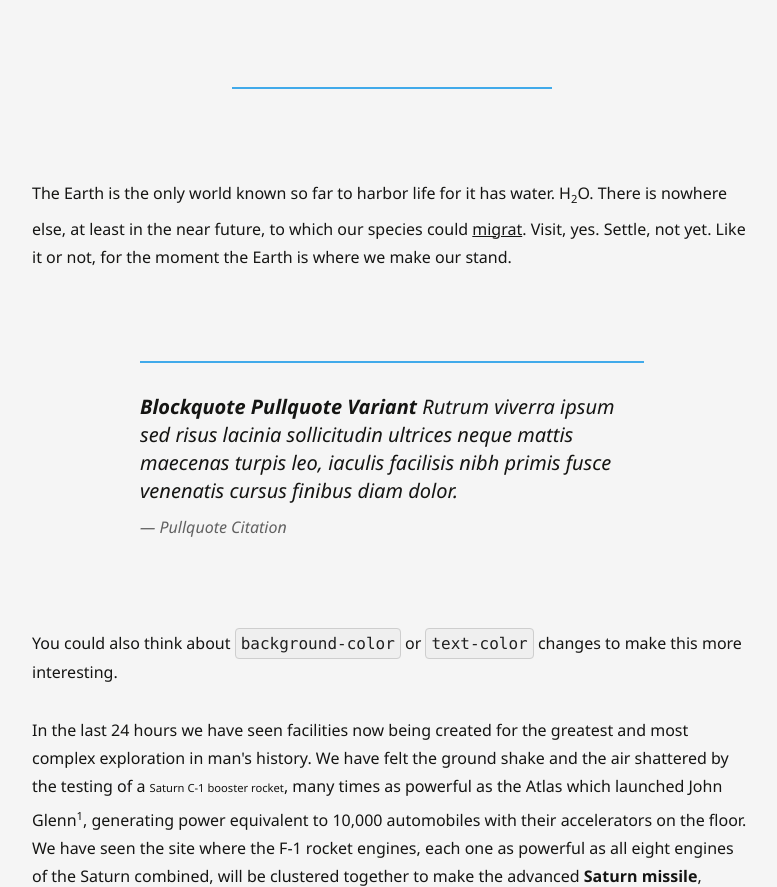
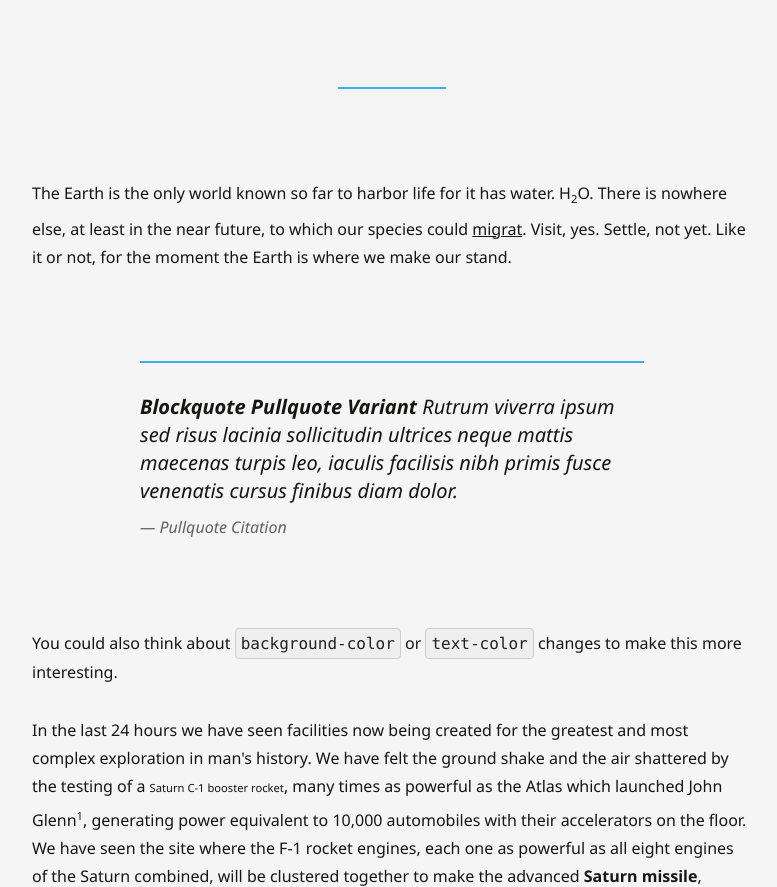
Before and after one commit to jomurgel/acorn.css, a website built with Vite: page index.html in a window 1280 px wide. Shown: the part 1701-2588 px from the top of the page, without its empty margins (248-1025 px from the left). Built offline with nearby package versions, Linux system fonts and the light colour scheme.

Commit message:
updates hr styles

```diff
--- a/src/style.scss
+++ b/src/style.scss
@@ -91,7 +91,6 @@ $breakpoints: (
 * {
   -moz-osx-font-smoothing: antialiased;
   -webkit-font-smoothing: antialiased;
-  -webkit-tap-highlight-color: transparent;
   box-sizing: border-box;
   font-family: var(--font-sans-serif);
   font-smoothing: antialiased;
@@ -498,7 +497,7 @@ hr {
   border-style: solid;
   border-width: 2px 0 0 0;
   margin: var(--pad-3) auto;
-  max-width: 25vw;
+  max-width: 15%;
 }
 
 // Shared text content element margins.
```
